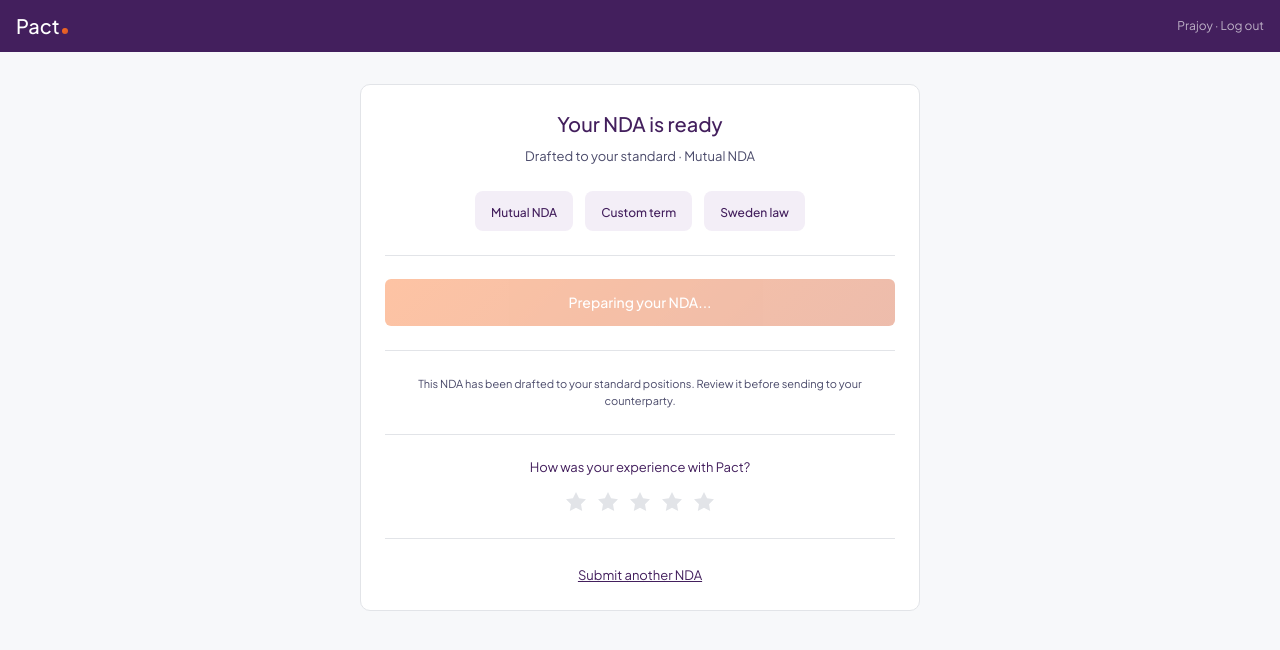
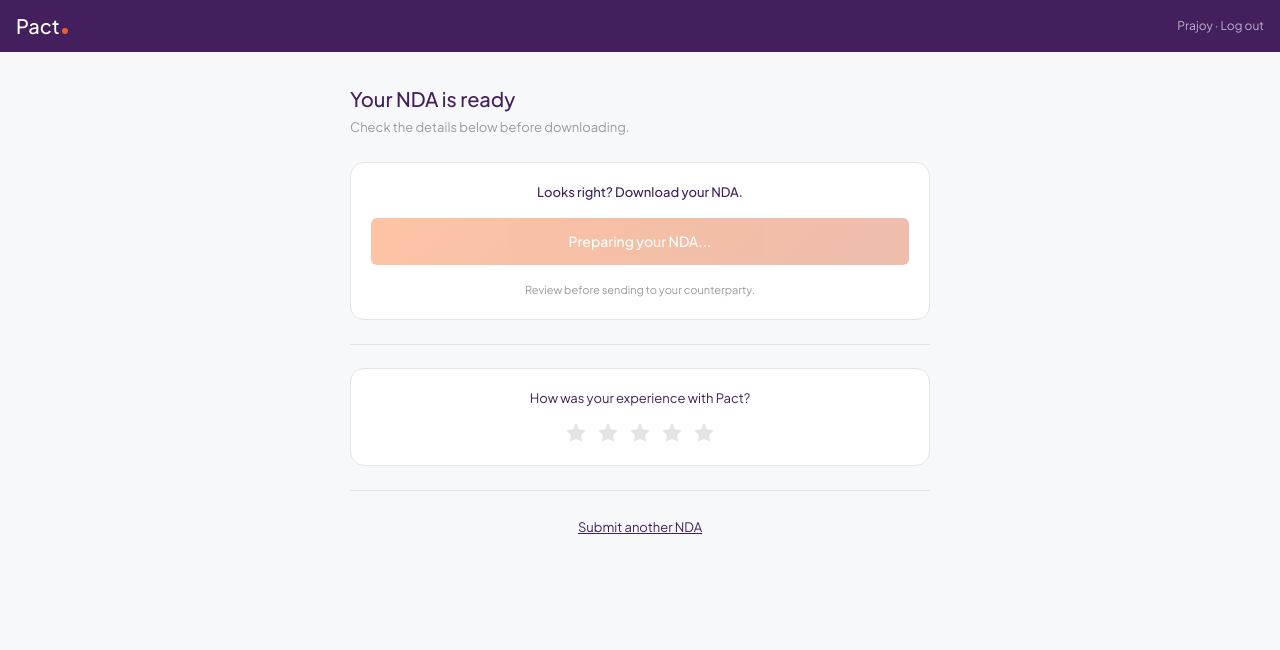
Before and after one commit to pdlegal/v0-pact-by-counselect, a Next.js app: page /generate/output in a window 1280 px wide. Shown: the top 650 px of the page. Built offline with nearby package versions, Linux system fonts and the light colour scheme.

Commit message:
Add NDAPreviewCard component to output page

```diff
--- a/app/generate/output/page.tsx
+++ b/app/generate/output/page.tsx
@@ -58,6 +58,125 @@
   )
 }
 
+function NDAPreviewCard({ formData }: { formData: Record<string, string> }) {
+  return (
+    <div
+      className="rounded-xl overflow-hidden mb-6"
+      style={{
+        border: "1px solid #E2E4E8",
+        borderLeft: "3px solid #431F5D"
+      }}
+    >
+      {/* Card header */}
+      <div
+        className="px-5 py-4 flex items-center gap-3"
+        style={{ backgroundColor: "#F3EEF7", borderBottom: "1px solid #E8E0F0" }}
+      >
+        <div
+          className="w-8 h-8 rounded-lg flex items-center justify-center flex-shrink-0"
+          style={{ backgroundColor: "#431F5D" }}
+        >
+          <svg width="14" height="14" viewBox="0 0 24 24" fill="none">
+            <path d="M14 2H6a2 2 0 00-2 2v16a2 2 0 002 2h12a2 2 0 002-2V8l-6-6z" stroke="#FFFFFF" strokeWidth="2" strokeLinecap="round" strokeLinejoin="round"/>
+            <path d="M14 2v6h6M16 13H8M16 17H8M10 9H8" stroke="#FFFFFF" strokeWidth="2" strokeLinecap="round" strokeLinejoin="round"/>
+          </svg>
+        </div>
+        <div>
+          <p className="font-medium" style={{ fontSize: "13px", color: "#431F5D" }}>
+            Mutual Non-Disclosure Agreement
+          </p>
+          <p style={{ fontSize: "11px", color: "#865596" }}>
+            Drafted to {formData.technia_entity || "TECHNIA"}'s standard
+          </p>
+        </div>
+        <div
+          className="ml-auto px-2 py-1 rounded-full"
+          style={{ backgroundColor: "#E8F5E9" }}
+        >
+          <span style={{ fontSize: "11px", color: "#1B5E20", fontWeight: 500 }}>Ready to send</span>
+        </div>
+      </div>
+
+      {/* Parties */}
+      <div
+        className="px-5 py-4 flex items-center gap-3"
+        style={{ borderBottom: "1px solid #F0F0F0" }}
+      >
+        <div className="flex-1 min-w-0">
+          <p style={{ fontSize: "11px", color: "#9B9B9B", marginBottom: "2px" }}>TECHNIA entity</p>
+          <p className="font-medium truncate" style={{ fontSize: "13px", color: "#431F5D" }}>
+            {formData.technia_entity || "—"}
+          </p>
+          <p style={{ fontSize: "11px", color: "#9B9B9B" }}>
+            {formData.technia_entity_country || "—"}
+          </p>
+        </div>
+
+        {/* vs divider */}
+        <div
+          className="w-8 h-8 rounded-full flex items-center justify-center flex-shrink-0"
+          style={{ backgroundColor: "#F3EEF7" }}
+        >
+          <span style={{ fontSize: "10px", color: "#431F5D", fontWeight: 600 }}>↔</span>
+        </div>
+
+        <div className="flex-1 min-w-0 text-right">
+          <p style={{ fontSize: "11px", color: "#9B9B9B", marginBottom: "2px" }}>Counterparty</p>
+          <p className="font-medium truncate" style={{ fontSize: "13px", color: "#431F5D" }}>
+            {formData.counterparty_name || "—"}
+          </p>
+          <p style={{ fontSize: "11px", color: "#9B9B9B" }}>
+            {formData.counterparty_address || "—"}
+          </p>
+        </div>
+      </div>
+
+      {/* Purpose */}
+      <div
+        className="px-5 py-4"
+        style={{ borderBottom: "1px solid #F0F0F0" }}
+      >
+        <p style={{ fontSize: "11px", color: "#9B9B9B", marginBottom: "4px" }}>Purpose</p>
+        <p style={{ fontSize: "12px", color: "#4A4A6A", lineHeight: 1.5 }}>
+          {formData.purpose || "—"}
+        </p>
+      </div>
+
+      {/* Key terms strip */}
+      <div className="grid grid-cols-3" style={{ borderBottom: "1px solid #F0F0F0" }}>
+        <div className="px-5 py-3" style={{ borderRight: "1px solid #F0F0F0" }}>
+          <p style={{ fontSize: "11px", color: "#9B9B9B", marginBottom: "2px" }}>Term</p>
+          <p className="font-medium" style={{ fontSize: "12px", color: "#431F5D" }}>
+            {formData.duration || "—"}
+          </p>
+        </div>
+        <div className="px-5 py-3" style={{ borderRight: "1px solid #F0F0F0" }}>
+          <p style={{ fontSize: "11px", color: "#9B9B9B", marginBottom: "2px" }}>Governing law</p>
+          <p className="font-medium" style={{ fontSize: "12px", color: "#431F5D" }}>
+            {formData.governing_law || "—"}
+          </p>
+        </div>
+        <div className="px-5 py-3">
+          <p style={{ fontSize: "11px", color: "#9B9B9B", marginBottom: "2px" }}>Effective date</p>
+          <p className="font-medium" style={{ fontSize: "12px", color: "#431F5D" }}>
+            {formData.effective_date || "—"}
+          </p>
+        </div>
+      </div>
+
+      {/* Signatory */}
+      <div className="px-5 py-3" style={{ backgroundColor: "#FAFAFA" }}>
+        <p style={{ fontSize: "11px", color: "#9B9B9B", marginBottom: "2px" }}>Signing for TECHNIA</p>
+        <p style={{ fontSize: "12px", color: "#431F5D" }}>
+          {formData.signatory_name
+            ? `${formData.signatory_name} · ${formData.signatory_title || ""}`
+            : "—"}
+        </p>
+      </div>
+    </div>
+  )
+}
+
 export default function GenerateOutputPage() {
   const [docxBase64, setDocxBase64] = useState<string | null>(null)
   const [formData, setFormData] = useState<Record<string, string> | null>(null)
@@ -96,32 +215,33 @@
 
       <div className="px-4 py-8">
         <div
-          className="mx-auto p-6 rounded-lg"
-          style={{ maxWidth: "560px", backgroundColor: "#FFFFFF", border: "1px solid #E2E4E8" }}
+          className="mx-auto"
+          style={{ maxWidth: "580px" }}
         >
-          <h1 className="font-medium text-center" style={{ fontSize: "20px", color: "#431F5D" }}>
+          {/* Page heading */}
+          <div className="mb-6">
+            <h1 className="font-medium" style={{ fontSize: "20px", color: "#431F5D" }}>
               Your NDA is ready
             </h1>
-
-          <p className="text-center mt-2" style={{ fontSize: "13px", color: "#4A4A6A" }}>
-            Drafted to {formData?.technia_entity || "your"} standard · Mutual NDA
+            <p style={{ fontSize: "13px", color: "#9B9B9B", marginTop: "4px" }}>
+              Check the details below before downloading.
             </p>
-
-          <div className="flex gap-3 mt-6 justify-center">
-            <div className="px-4 py-2 rounded-md text-center" style={{ backgroundColor: "#F3EEF7" }}>
-              <span className="text-xs font-medium" style={{ color: "#431F5D" }}>Mutual NDA</span>
-            </div>
-            <div className="px-4 py-2 rounded-md text-center" style={{ backgroundColor: "#F3EEF7" }}>
-              <span className="text-xs font-medium" style={{ color: "#431F5D" }}>
-                {formData?.duration || "Custom term"}
-              </span>
-            </div>
-            <div className="px-4 py-2 rounded-md text-center" style={{ backgroundColor: "#F3EEF7" }}>
-              <span className="text-xs font-medium" style={{ color: "#431F5D" }}>Sweden law</span>
-            </div>
           </div>
 
-          <div className="my-6" style={{ height: "0.5px", backgroundColor: "#E2E4E8" }} />
+          {/* Preview card */}
+          {formData && <NDAPreviewCard formData={formData} />}
+
+          {/* Download section */}
+          <div
+            className="rounded-xl p-5"
+            style={{ backgroundColor: "#FFFFFF", border: "1px solid #E2E4E8" }}
+          >
+            <p
+              className="text-center font-medium mb-4"
+              style={{ fontSize: "13px", color: "#431F5D" }}
+            >
+              Looks right? Download your NDA.
+            </p>
 
             <button
               onClick={handleDownloadDocx}
@@ -133,26 +253,38 @@
                 borderRadius: "6px",
                 padding: "13px",
                 fontSize: "14px",
-              cursor: "pointer"
+                cursor: docxBase64 ? "pointer" : "not-allowed"
               }}
             >
               {docxBase64 ? "Download NDA (.docx)" : "Preparing your NDA..."}
             </button>
 
+            <p
+              className="text-center mt-4"
+              style={{ fontSize: "11px", color: "#9B9B9B", lineHeight: 1.6 }}
+            >
+              Review before sending to your counterparty.
+            </p>
+          </div>
+
+          {/* Divider */}
           <div className="my-6" style={{ height: "0.5px", backgroundColor: "#E2E4E8" }} />
 
-          <p className="text-center" style={{ fontSize: "11px", color: "#4A4A6A", lineHeight: 1.6 }}>
-            This NDA has been drafted to your standard positions. Review it before sending to your counterparty.
-          </p>
+          {/* Star rating */}
+          <div
+            className="rounded-xl p-5"
+            style={{ backgroundColor: "#FFFFFF", border: "1px solid #E2E4E8" }}
+          >
+            <StarRating />
+          </div>
 
-          <div className="my-6" style={{ height: "0.5px", backgroundColor: "#E2E4E8" }} />
-
-          <StarRating />
-
+          {/* Divider */}
           <div className="my-6" style={{ height: "0.5px", backgroundColor: "#E2E4E8" }} />
 
           <div className="text-center">
-            <Link href="/home" className="underline transition-opacity hover:opacity-80"
+            <Link
+              href="/home"
+              className="underline transition-opacity hover:opacity-80"
               style={{ fontSize: "13px", color: "#431F5D" }}
             >
               Submit another NDA
```
Lines whose indentation alone changed are shown as unchanged.
